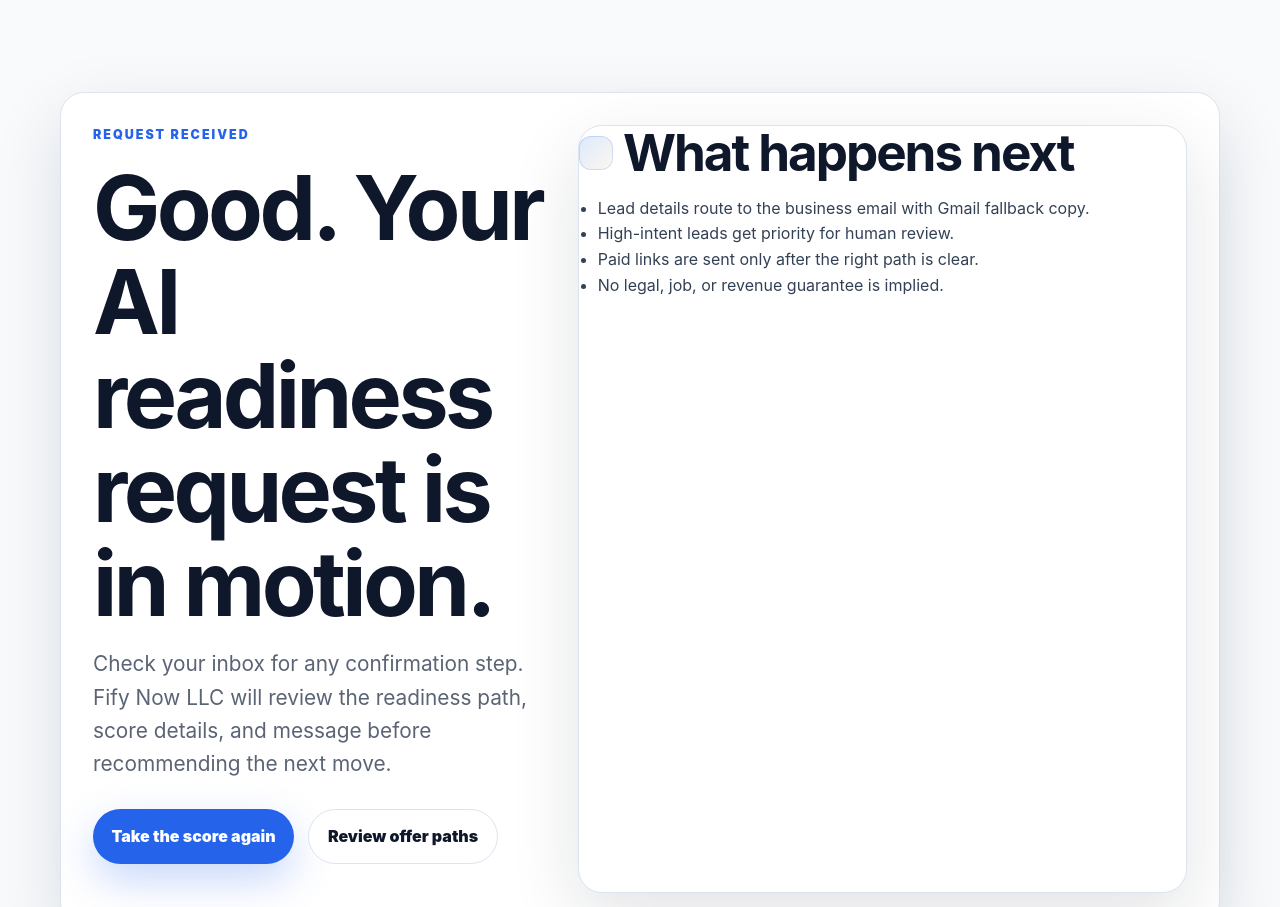
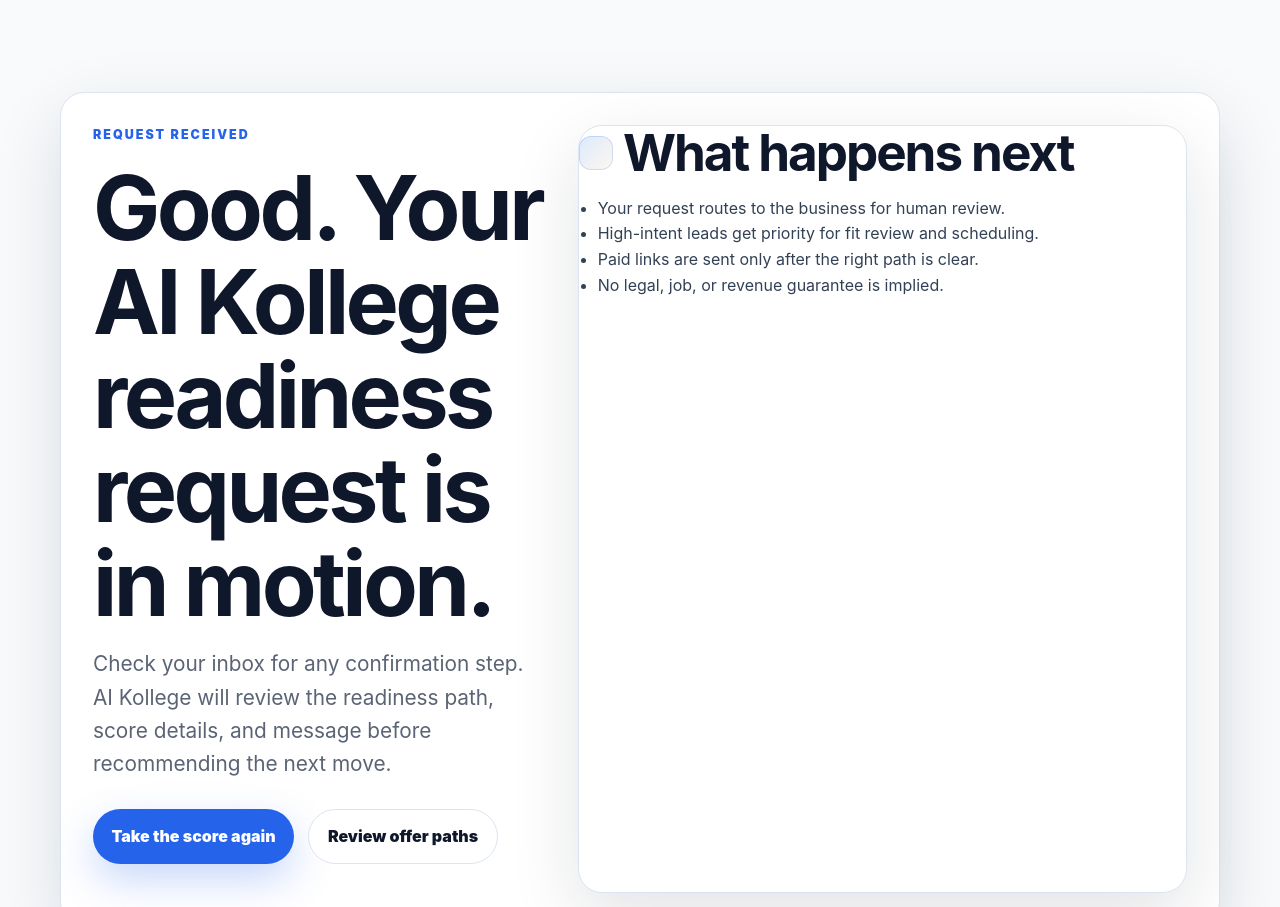
Before and after one commit to trustybooker/-Ai-Readiness, a website: page thanks.html in a window 1280 px wide. Shown: the top 907 px of the page. Drawn offline with Linux system fonts and the light colour scheme.

Commit message:
Rebrand thank-you page to AI Kollege

```diff
--- a/thanks.html
+++ b/thanks.html
@@ -4,7 +4,7 @@
   <meta charset='utf-8'>
   <meta name='viewport' content='width=device-width, initial-scale=1'>
   <meta name='robots' content='noindex,follow'>
-  <title>Request Received | AI Readiness Pass</title>
+  <title>Request Received | AI Kollege</title>
   <link rel='stylesheet' href='assets/styles.css'>
   <link rel='stylesheet' href='assets/impact.css'>
 </head>
@@ -13,15 +13,15 @@
     <div class='shell lead-box'>
       <div>
         <p class='eyebrow'>Request received</p>
-        <h1>Good. Your AI readiness request is in motion.</h1>
-        <p class='lead'>Check your inbox for any confirmation step. Fify Now LLC will review the readiness path, score details, and message before recommending the next move.</p>
+        <h1>Good. Your AI Kollege readiness request is in motion.</h1>
+        <p class='lead'>Check your inbox for any confirmation step. AI Kollege will review the readiness path, score details, and message before recommending the next move.</p>
         <div class='actions'><a class='btn primary' href='index.html#assessment'>Take the score again</a><a class='btn secondary' href='index.html#pricing'>Review offer paths</a></div>
       </div>
       <div class='panel'>
         <h2>What happens next</h2>
         <ul class='bullets'>
-          <li>Lead details route to the business email with Gmail fallback copy.</li>
-          <li>High-intent leads get priority for human review.</li>
+          <li>Your request routes to the business for human review.</li>
+          <li>High-intent leads get priority for fit review and scheduling.</li>
           <li>Paid links are sent only after the right path is clear.</li>
           <li>No legal, job, or revenue guarantee is implied.</li>
         </ul>
```
